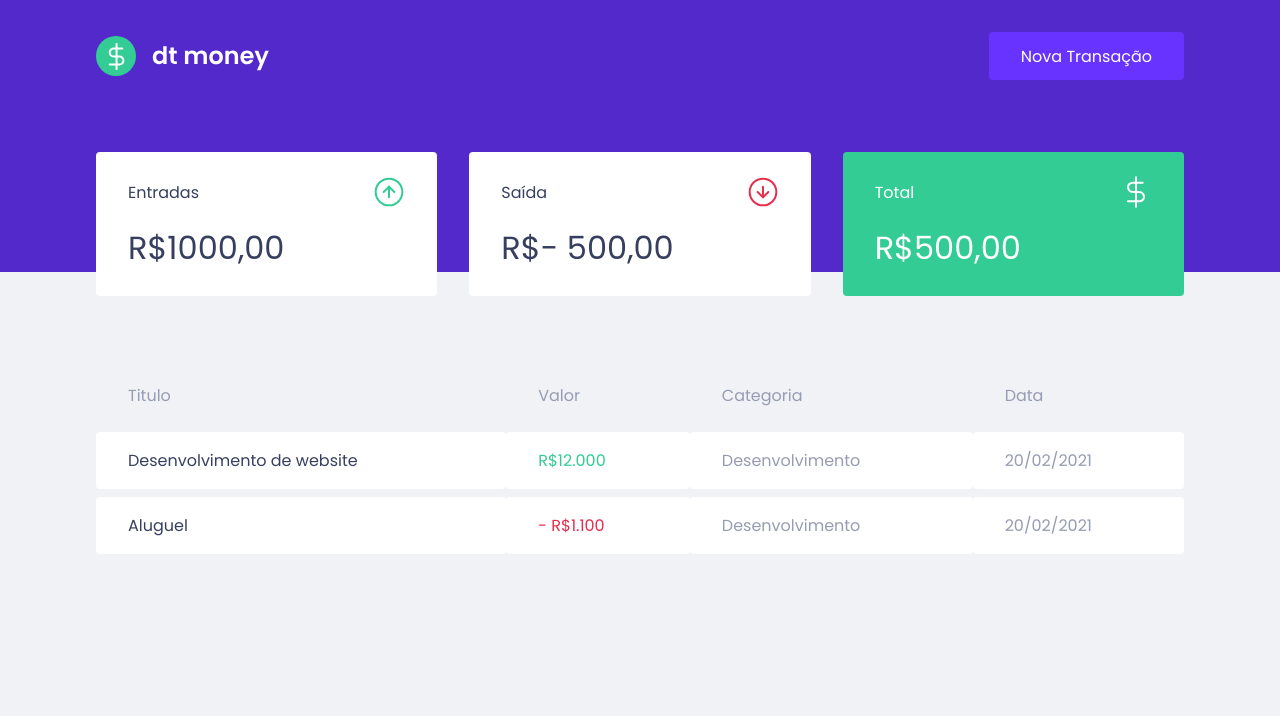
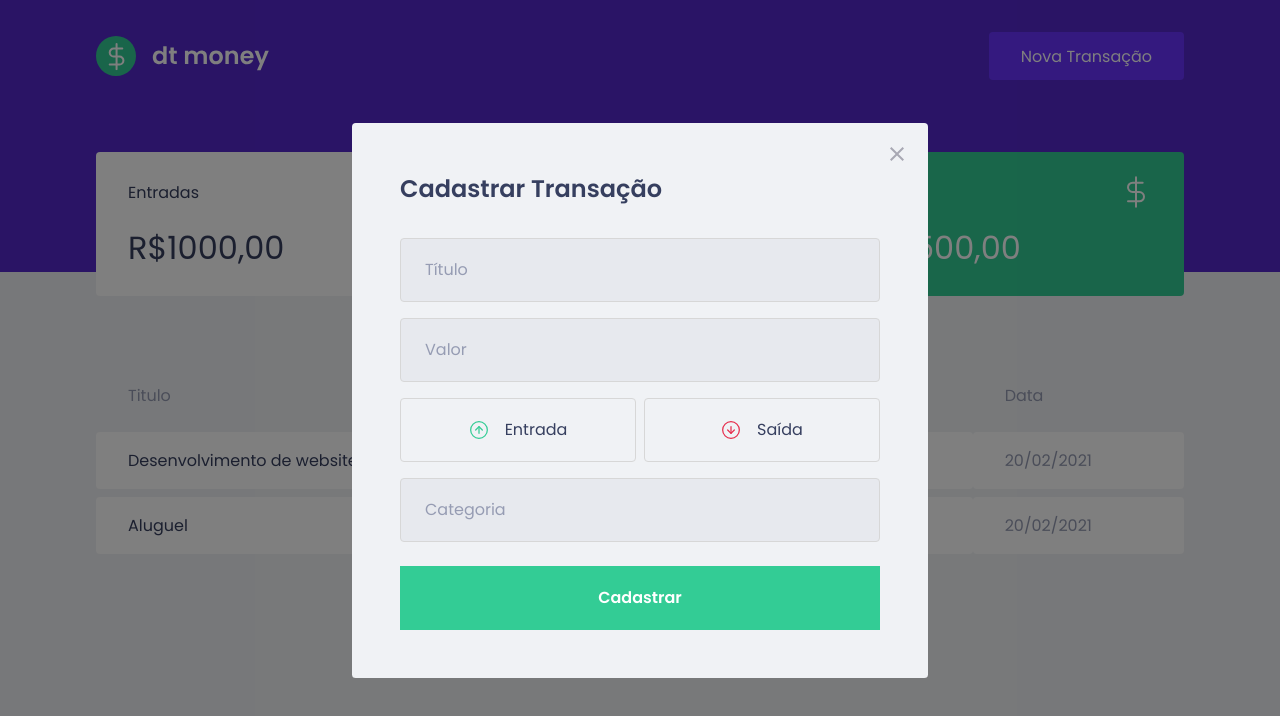
Before and after one commit to RelancioBorgesDev/Ignite-Semana-2--Rocketseat, a React (Create React App) app: page / in a window 1280 px wide. Both pictures are taken after a click on the button "Nova Transação". Shown: the top 716 px of the page. Built offline with nearby package versions, Linux system fonts and the light colour scheme; no server answers; what miragejs would draw is missing.

Commit message:
Implementado botões

```diff
--- a/package.json
+++ b/package.json
@@ -5,8 +5,10 @@
   "dependencies": {
     "axios": "^0.21.1",
     "miragejs": "^0.1.41",
+    "polished": "^4.1.2",
     "react": "^17.0.2",
     "react-dom": "^17.0.2",
+    "react-modal": "^3.13.1",
     "react-scripts": "4.0.3",
     "styled-components": "^5.3.0",
     "web-vitals": "^1.0.1"
@@ -19,6 +21,7 @@
     "@types/node": "^12.0.0",
     "@types/react": "^17.0.0",
     "@types/react-dom": "^17.0.0",
+    "@types/react-modal": "^3.12.0",
     "@types/styled-components": "^5.1.9",
     "typescript": "^4.1.2"
   },
--- a/src/App.tsx
+++ b/src/App.tsx
@@ -1,13 +1,31 @@
-import React, { Fragment } from "react";
+import { useState } from "react";
 import Dashboard from "./components/Dashbord";
 import Header from "./components/Header";
+import { NewTransactionModal } from "./components/NewTransactionModal";
 import { GlobalStyle } from "./styles/global";
 
+
+
 function App() {
+  const [isNewTransactionModalOpen, setIsNewTransactionModalOpen] = useState(false);
+
+    function handleOpenNewTransactionModal(){
+      setIsNewTransactionModalOpen(true);
+  }
+
+  function handleCloseNewTransactionModal(){
+      setIsNewTransactionModalOpen(false);
+  }
   return (
     <>
-      <Header/>
+      <Header onOpenNewTransactionModal={handleOpenNewTransactionModal}/>
       <Dashboard/>
+
+      <NewTransactionModal
+      isOpen={isNewTransactionModalOpen}
+      onRequestClose={handleCloseNewTransactionModal}
+      />
+
       <GlobalStyle/>
     </>
   );
--- a/src/components/Header/index.tsx
+++ b/src/components/Header/index.tsx
@@ -1,13 +1,18 @@
-
 import logo from '../../assets/logo.svg';
 import { Container, Content } from './styles';
 
-export default function Header (){
+
+interface HeaderProps{
+    onOpenNewTransactionModal: () => void;
+}
+
+export default function Header ({ onOpenNewTransactionModal }: HeaderProps){
+
     return(
         <Container>
             <Content>
                 <img src={logo} alt="" />
-                <button type="button">
+                <button type="button" onClick={onOpenNewTransactionModal}>
                     Nova Transação
                 </button>
             </Content>
--- /dev/null
+++ b/src/components/NewTransactionModal/index.tsx
@@ -0,0 +1,67 @@
+import React from 'react';
+import closeImg from '../../assets/close.svg'
+import Modal from 'react-modal';
+import incomeImg from '../../assets/income.svg'
+import outcomeImg from '../../assets/outcome.svg'
+import { Container, TransactionTypeContainer } from './styles';
+
+Modal.setAppElement('#root');
+
+interface NewTransactionModalProps{
+    isOpen: boolean;
+    onRequestClose: () => void;
+  }
+
+export function NewTransactionModal({isOpen, onRequestClose}:NewTransactionModalProps){
+
+
+    return(
+        <Modal
+        isOpen={isOpen}
+        onRequestClose={onRequestClose}
+        overlayClassName="react-modal-overlay"
+        className="react-modal-content"
+        >
+            <button type="button" onClick={onRequestClose} className="react-modal-close">
+                <img src={closeImg} alt="Fechar modal" />
+            </button>
+        <Container>
+                <h2>Cadastrar Transação</h2>
+
+                <input
+                type="text"
+                placeholder="Título"
+                />
+
+                <input
+                type="number"
+                placeholder="Valor"
+                />
+
+                <TransactionTypeContainer>
+                    <button type="button">
+                        <img src={incomeImg} alt=""/>
+                        <span>Entrada</span>
+                    </button>
+
+                    <button type="button">
+                        <img src={outcomeImg} alt=""/>
+                        <span>Saída</span>
+                    </button>
+                </TransactionTypeContainer>
+
+                <input
+                type="number"
+                placeholder="Categoria"
+                />
+
+                <button type="submit">
+                    Cadastrar
+                </button>
+
+        </Container>
+
+        </Modal>
+    );
+
+}
--- /dev/null
+++ b/src/components/NewTransactionModal/styles.ts
@@ -0,0 +1,88 @@
+import styled from 'styled-components';
+import {darken} from 'polished'
+
+export const Container = styled.form `
+    h2{
+        color:var(--text-title);
+        font-size: 1.5rem;
+        margin-bottom: 2rem;
+    }
+
+    input{
+        width: 100%;
+        padding:0 1.5rem;
+        height: 4rem;
+        border-radius: 0.25rem;
+
+        border: 1px solid #d7d7d7;
+        background: #e7e9ee;
+
+        font-weight: 400;
+        font-size: 1rem;
+
+        &::placeholder{
+            color: var(--text-body);
+        }
+
+        & + input{
+            margin-top: 1rem;
+        }
+    }
+
+    button[type="submit"]{
+        width: 100%;
+        padding:0 1.5rem;
+        border: 0;
+        height: 4rem;
+        background:var(--green);
+        color: #FFFFFF;
+        font-size: 1rem;
+        margin-top: 1.5rem;
+        outline: none;
+        font-weight: 600;
+
+        transition: filter 0.2s;
+
+        &:hover{
+            filter: brightness(0.9)
+        }
+    }
+
+`
+
+export const TransactionTypeContainer = styled.div`
+    margin: 1rem 0;
+    display: grid;
+    grid-template-columns: 1fr 1fr;
+    gap: 0.5rem;
+
+    button{
+        height:4rem;
+        border: 1px solid #d7d7d7;
+        border-radius: 0.25rem;
+
+        background: transparent;
+
+        display: flex;
+        align-items: center;
+        justify-content: center;
+
+        transition: border-color 0.2s;
+
+        &:hover{
+           border-color: ${darken(0.1, '#d7d7d7')};
+        }
+        img{
+            width:20px;
+            height:20px;
+        }
+
+        span{
+            display: inline-block;
+            margin-left: 1rem;
+            font-size: 1rem;
+            color: var(--text-title);
+        }
+    }
+
+`
--- a/src/styles/global.ts
+++ b/src/styles/global.ts
@@ -49,4 +49,39 @@
         opacity:0.6;
         cursor: not-allowed;
     }
+
+    .react-modal-overlay{
+        background: rgba(0,0,0,0.5);
+
+        position: fixed;
+        top: 0;
+        bottom: 0;
+        right: 0;
+        left: 0;
+
+        display: flex;
+        align-items: center;
+        justify-content: center;
+    }
+    .react-modal-content{
+        width: 100%;
+        max-width: 576px;
+        background: var(--background);
+        padding: 3rem;
+        position: relative;
+        border-radius: 0.24rem;
+    }
+
+    .react-modal-close{
+        position: absolute;
+        right: 1.5rem;
+        top:1.5rem;
+        border: 0;
+        background: transparent;
+
+        transition: filter 0.2s;
+        &:hover{
+            filter: brightness(0.9);
+        }
+    }
 `
```
Also changed, not shown: 1 other file (tests, documents, lock files or other folders).
